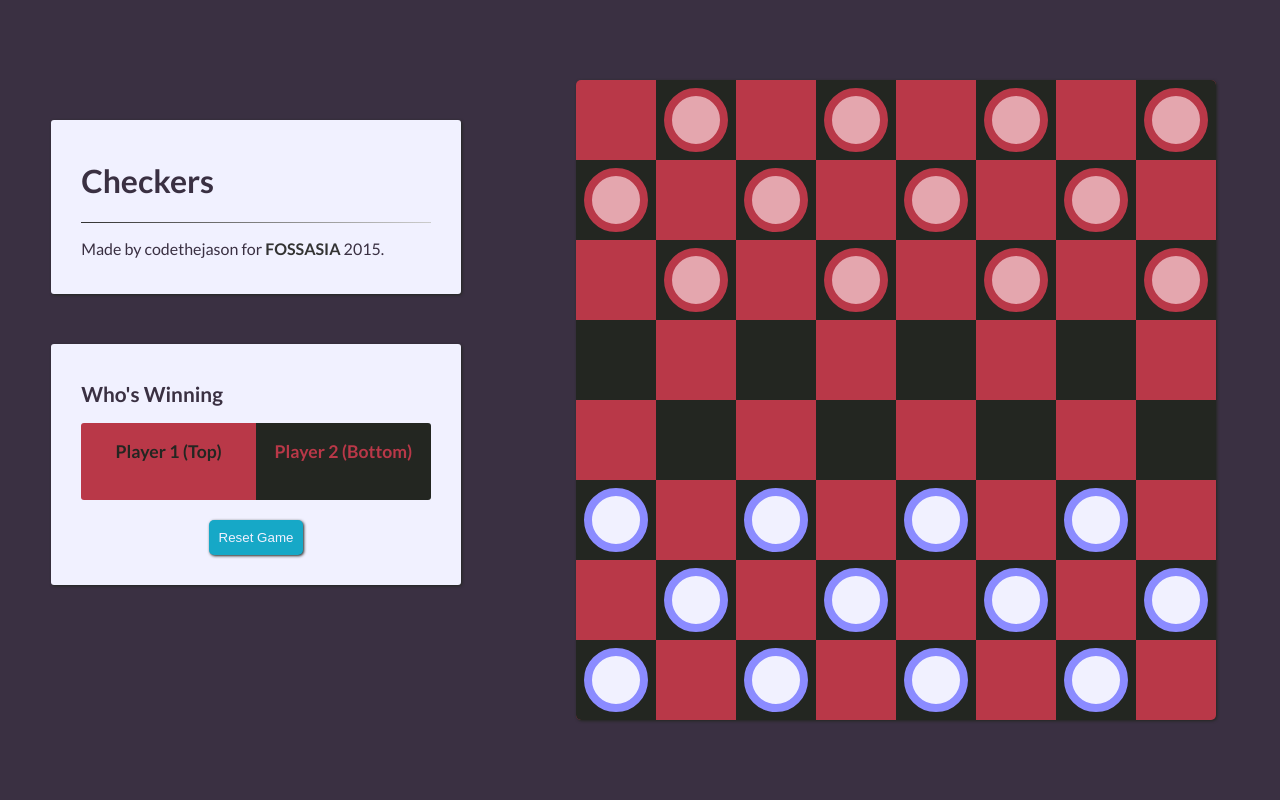
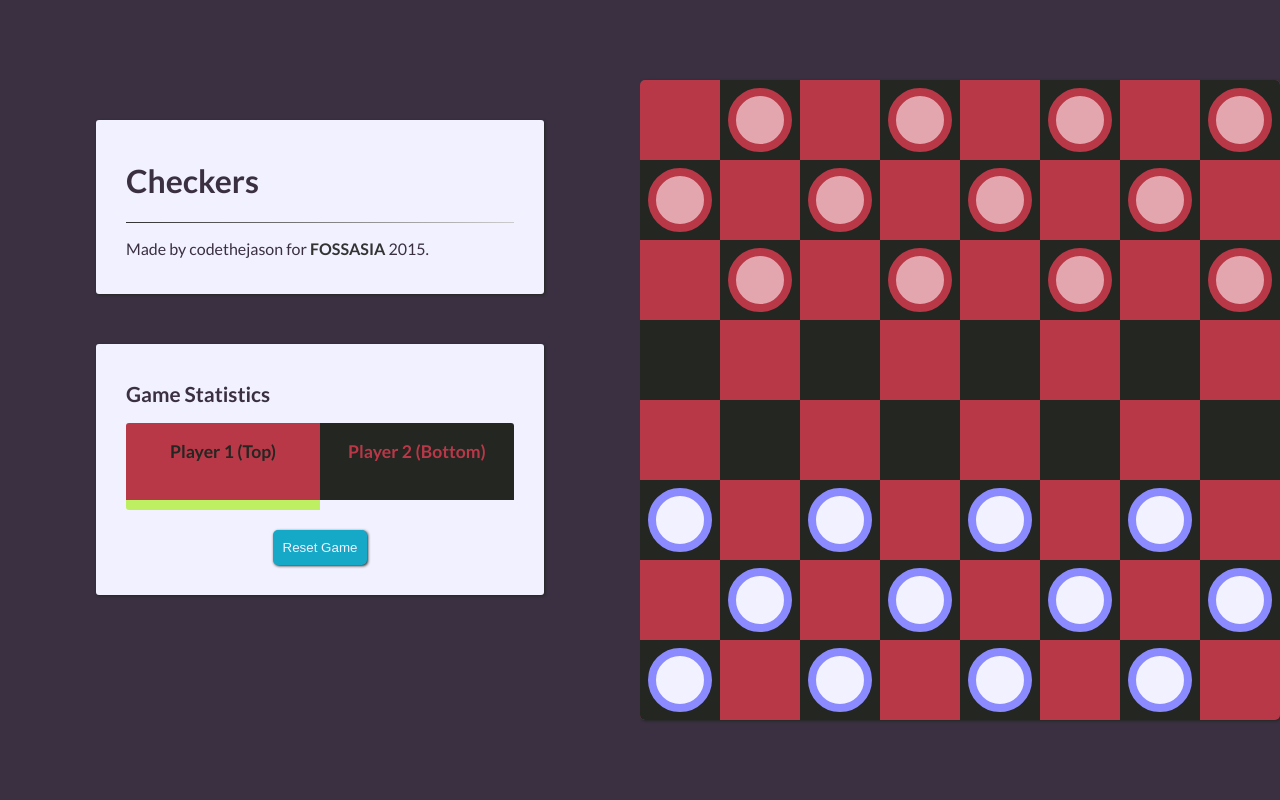
Before and after one commit to codethejason/gci2015, a PHP site: page / in a window 1280 px wide. Run offline with PHP 8.4, Linux system fonts and the light colour scheme; some libraries are stand-ins or nearby versions.

Commit message:
Checkers App Published
With JS commenting.

```diff
--- a/checkers/index.html
+++ b/checkers/index.html
@@ -15,7 +15,7 @@
       <p>Made by codethejason for <a href="http://fossasia.org">FOSSASIA</a> 2015.</p>
     </div>
     <div class="stats">
-      <h2>Who's Winning</h2>
+      <h2>Game Statistics</h2>
       <div class="wrapper">
       <div id="player1">
         <h3>Player 1 (Top)</h3>
@@ -25,6 +25,7 @@
       </div>
       </div>
       <div class="clearfix"></div>
+      <div class="turn"></div>
       <button id="cleargame">Reset Game</button>
     </div>
   </div>
--- a/checkers/style.css
+++ b/checkers/style.css
@@ -32,18 +32,17 @@ div.column {
   position: relative;
   float: left;
   overflow: auto;
-  height: 100%; }
-  div.column:nth-of-type(1) {
-    width: 40%; }
-  div.column:nth-of-type(2) {
-    width: 60%; }
+  height: 100%;
+  min-height: 100%;
+  width: 50%; }
 
 @media screen and (max-width: 1000px) {
   div.column {
     width: 100% !important;
-    overflow: hidden; } }
+    overflow: hidden;
+    height: auto; } }
 div.info, div.stats {
-  width: 80%;
+  width: 70%;
   margin: 15vmin auto 0;
   box-sizing: border-box;
   padding: 20px 30px;
@@ -64,7 +63,7 @@ div.stats {
     background-color: #B93848;
     box-sizing: border-box;
     padding: 0 15px 20px;
-    border-radius: 3px 0 0 3px;
+    border-top-left-radius: 3px;
     color: #232621; }
     div.stats #player1 .capturedPiece {
       width: 2.4vmin;
@@ -73,7 +72,7 @@ div.stats {
       background-size: 65%;
       background-repeat: no-repeat;
       background-position: center;
-      border-radius: 5vmin;
+      border-radius: 6vmin;
       display: inline-block;
       box-sizing: border-box;
       transition: all 0.2s linear;
@@ -86,7 +85,7 @@ div.stats {
     background-color: #232621;
     box-sizing: border-box;
     padding: 0 15px 20px;
-    border-radius: 0 3px 3px 0;
+    border-top-right-radius: 3px;
     color: #B93848; }
     div.stats #player2 .capturedPiece {
       width: 2.4vmin;
@@ -95,11 +94,16 @@ div.stats {
       background-size: 65%;
       background-repeat: no-repeat;
       background-position: center;
-      border-radius: 5vmin;
+      border-radius: 6vmin;
       display: inline-block;
       box-sizing: border-box;
       transition: all 0.2s linear;
       margin: 5px; }
+  div.stats div.turn {
+    height: 10px;
+    width: 100%;
+    background: linear-gradient(to right, #BEEE62 50%, transparent 50%);
+    border-radius: 0 0 3px 3px; }
   div.stats button#cleargame {
     display: block;
     border: 0;
@@ -137,7 +141,7 @@ div#board {
     background-size: 65%;
     background-repeat: no-repeat;
     background-position: center;
-    border-radius: 5vmin;
+    border-radius: 6vmin;
     display: inline-block;
     box-sizing: border-box;
     transition: all 0.2s linear;
@@ -155,7 +159,7 @@ div#board {
     background-size: 65%;
     background-repeat: no-repeat;
     background-position: center;
-    border-radius: 5vmin;
+    border-radius: 6vmin;
     display: inline-block;
     box-sizing: border-box;
     transition: all 0.2s linear;
--- a/checkers/style.sass
+++ b/checkers/style.sass
@@ -15,10 +15,11 @@ $shadow: 1px 1px 3px $dark
     size: 65%
     repeat: no-repeat
     position: center
-  border-radius: 5vmin
+  border-radius: 6vmin
   display: inline-block
   box-sizing: border-box
   transition: all 0.2s linear
+  //king image from flaticon.com
 
 html, body
   position: absolute
@@ -63,20 +64,17 @@ div.column
   float: left
   overflow: auto
   height: 100%
-
-  &:nth-of-type(1)
-    width: 40%
-
-  &:nth-of-type(2)
-    width: 60%
+  min-height: 100%
+  width: 50%
 
 @media screen and (max-width: 1000px)
   div.column
     width: 100% !important
     overflow: hidden
+    height: auto
 
 div.info
-  width: 80%
+  width: 70%
   margin: 15vmin auto 0
   box-sizing: border-box
   padding: 20px 30px
@@ -103,7 +101,7 @@ div.stats
 
   #player1
     @include div-style($red)
-    border-radius: 3px 0 0 3px
+    border-top-left-radius: 3px
     color: $dark
 
     .capturedPiece
@@ -112,12 +110,18 @@ div.stats
 
   #player2
     @include div-style($dark)
-    border-radius: 0 3px 3px 0
+    border-top-right-radius: 3px
     color: $red
 
     .capturedPiece
       @include gamePiece($red, 0.3)
       margin: 5px
+
+  div.turn
+    height: 10px
+    width: 100%
+    background: linear-gradient(to right, #BEEE62 50%, transparent 50%)
+    border-radius: 0 0 3px 3px
 
   button#cleargame
     display: block
```
Also changed, not shown: checkers/script.js (+83 -24 lines), checkers/README.md.
